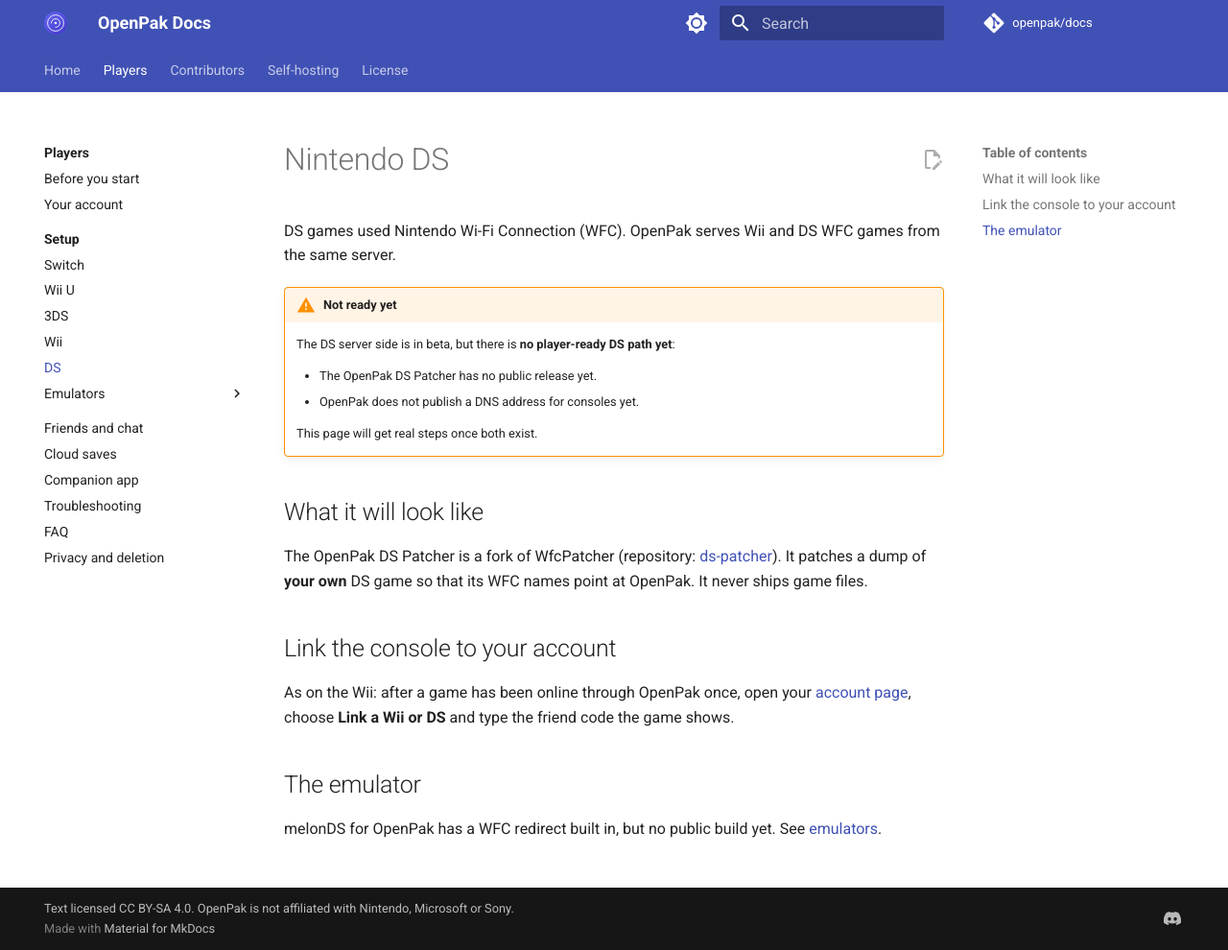
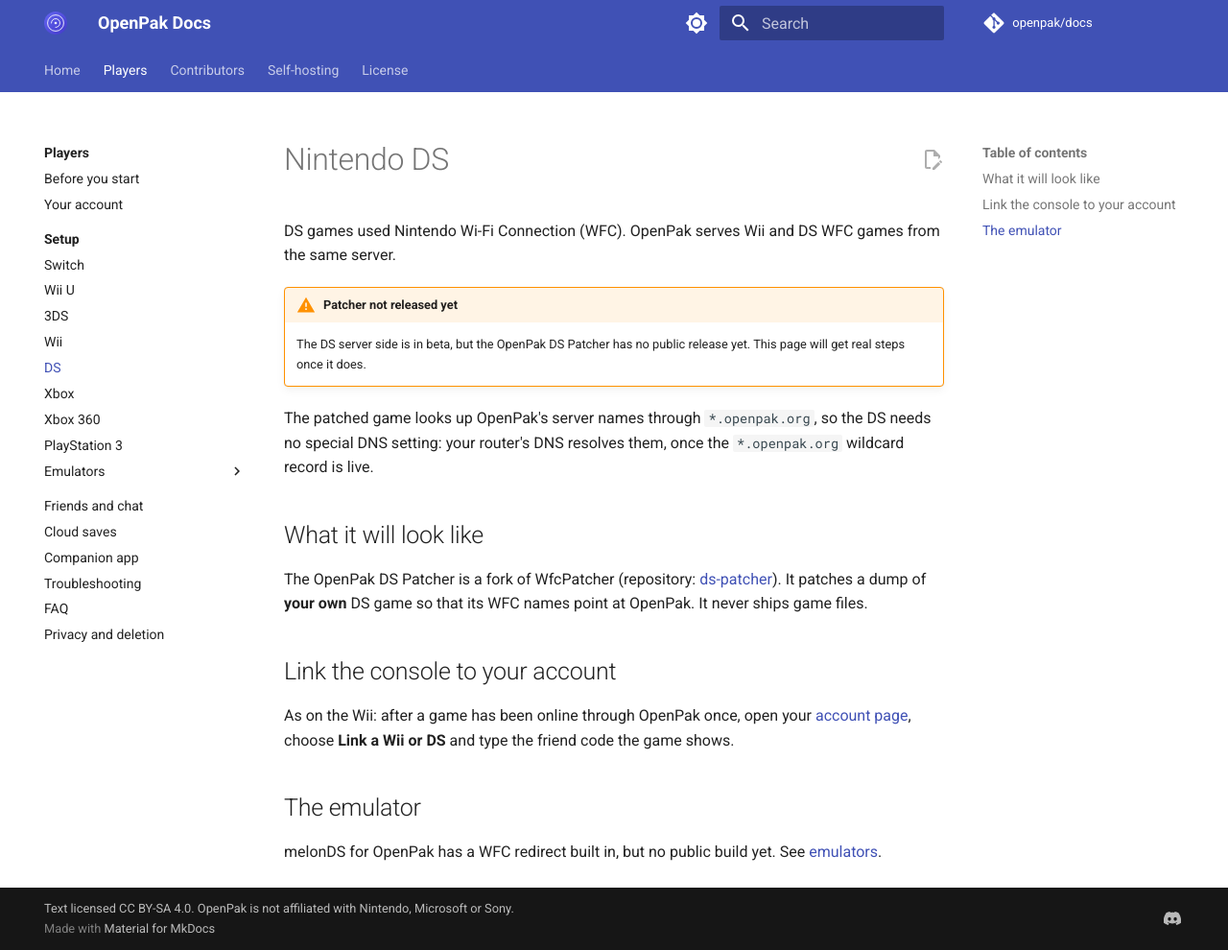
Before and after one commit to openpak/docs, an MkDocs documentation site: the page built from docs/players/setup/ds.md, in a window 1280 px wide and 990 px high. Shown: the whole window at 96% size. Built offline with MkDocs 1.6.1 and Material for MkDocs 9.7.7, drawn with Linux system fonts in a browser that asks for light colours; comment, search, counter and statistics services are not loaded.

Commit message:
Players: Xbox, Xbox 360 and PS3 DNS setup pages; Wii and DS no longer say no DNS

```diff
--- a/docs/players/setup/ds.md
+++ b/docs/players/setup/ds.md
@@ -3,13 +3,13 @@
 DS games used Nintendo Wi-Fi Connection (WFC). OpenPak serves Wii and DS WFC games from the
 same server.
 
-!!! warning "Not ready yet"
-    The DS server side is in beta, but there is **no player-ready DS path yet**:
+!!! warning "Patcher not released yet"
+    The DS server side is in beta, but the OpenPak DS Patcher has no public release yet. This
+    page will get real steps once it does.
 
-    - The OpenPak DS Patcher has no public release yet.
-    - OpenPak does not publish a DNS address for consoles yet.
-
-    This page will get real steps once both exist.
+The patched game looks up OpenPak's server names through `*.openpak.org`, so the DS needs no
+special DNS setting: your router's DNS resolves them, once the `*.openpak.org` wildcard record
+is live.
 
 ## What it will look like
 
--- a/mkdocs.yml
+++ b/mkdocs.yml
@@ -57,6 +57,9 @@ nav:
           - 3DS: players/setup/3ds.md
           - Wii: players/setup/wii.md
           - DS: players/setup/ds.md
+          - Xbox: players/setup/xbox.md
+          - Xbox 360: players/setup/xbox360.md
+          - PlayStation 3: players/setup/ps3.md
           - Emulators:
               - players/setup/emulators/index.md
               - Harbor (Switch): players/setup/emulators/harbor.md
```
Also changed, not shown: docs/players/setup/index.md (+3 -3 lines), docs/players/setup/ps3.md (added, +33 -0 lines), docs/players/setup/wii.md (+4 -4 lines), docs/players/setup/wiiu.md (+2 -3 lines), docs/players/setup/xbox.md (added, +32 -0 lines), docs/players/setup/xbox360.md (added, +33 -0 lines).
